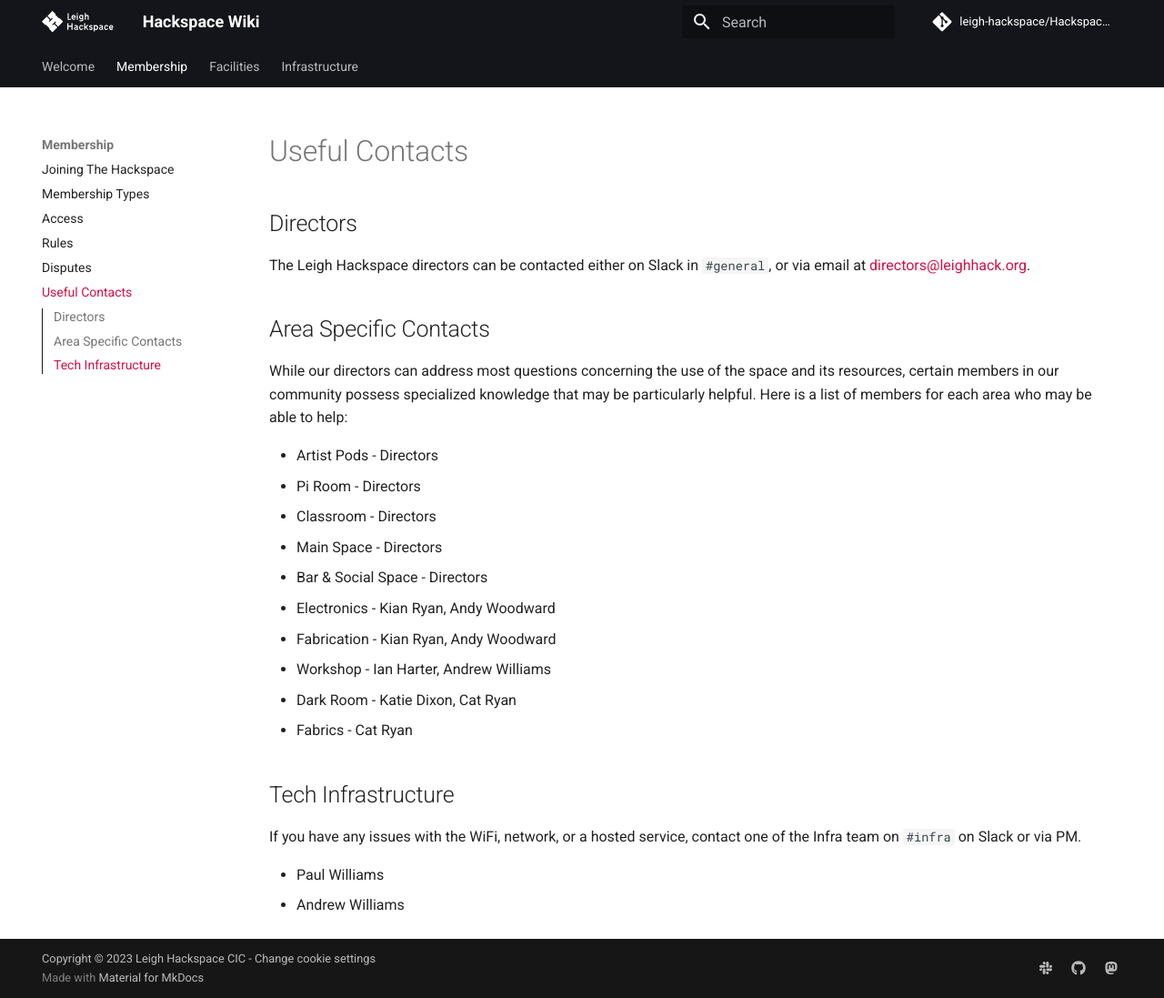
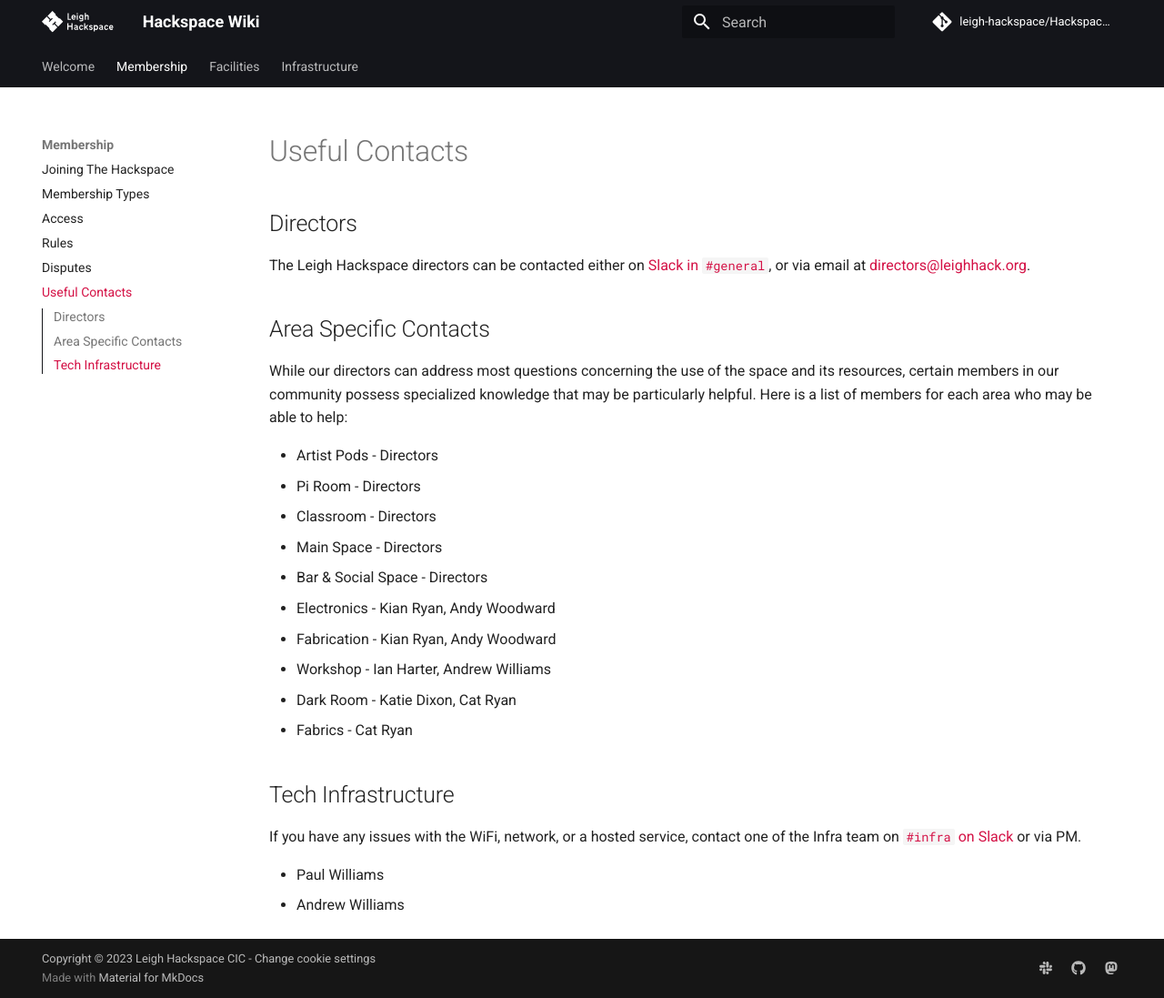
Before and after one commit to leigh-hackspace/HackspaceWiki, an MkDocs documentation site: the page built from docs/membership/useful_contacts.md, in a window 1280 px wide and 1097 px high. Shown: the whole window at 91% size. Built offline with MkDocs 1.6.1 and Material for MkDocs 9.7.7, drawn with Linux system fonts in a browser that asks for light colours; comment, search, counter and statistics services are not loaded; the version menu is left out; part of the change alters nothing that is shown.

```diff
--- a/docs/membership/useful_contacts.md
+++ b/docs/membership/useful_contacts.md
@@ -2,7 +2,7 @@
 
 ## Directors
 
-The Leigh Hackspace directors can be contacted either on Slack in `#general`, or via email at [directors@leighhack.org](mailto:directors@leighhack.org).
+The Leigh Hackspace directors can be contacted either on [Slack in `#general`](https://leighhack.slack.com/archives/C0A9Y6H26), or via email at [directors@leighhack.org](mailto:directors@leighhack.org).
 
 ## Area Specific Contacts
 
@@ -21,7 +21,7 @@ While our directors can address most questions concerning the use of the space a
 
 ## Tech Infrastructure
 
-If you have any issues with the WiFi, network, or a hosted service, contact one of the Infra team on `#infra` on Slack or via PM.
+If you have any issues with the WiFi, network, or a hosted service, contact one of the Infra team on [`#infra` on Slack](https://leighhack.slack.com/archives/C051CNT80BD) or via PM.
 
 * Paul Williams
 * Andrew Williams
```
